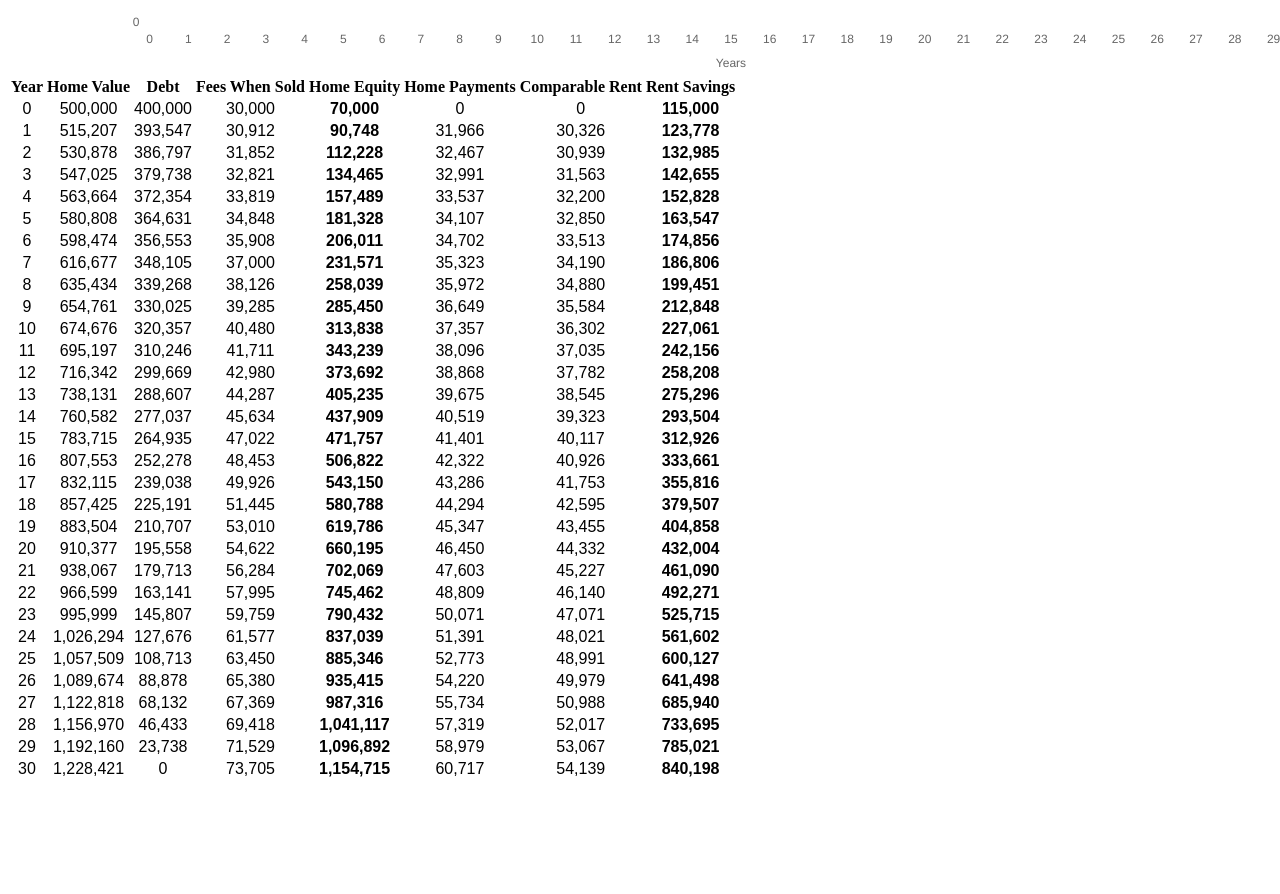
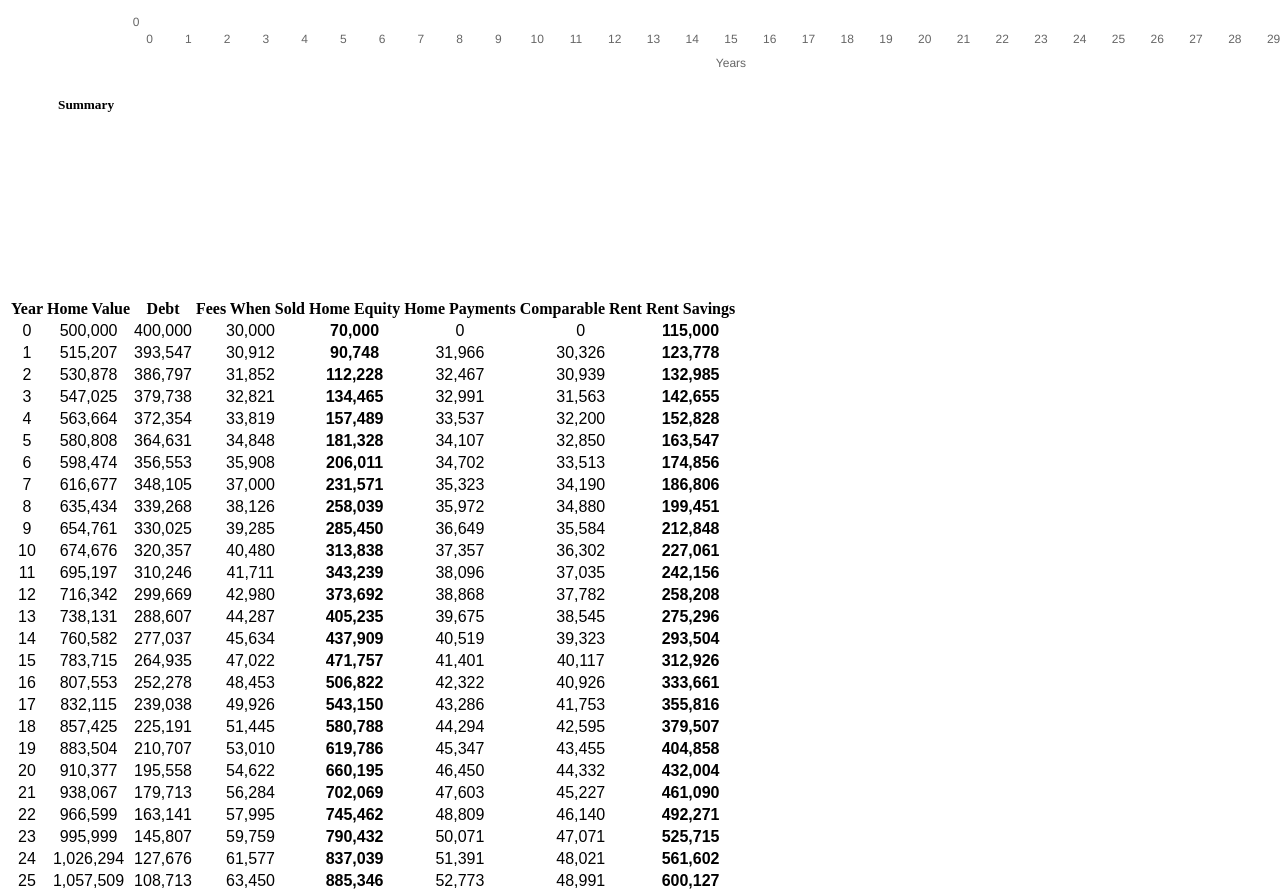
Before and after one commit to darylwada/smart-buy, a React app: page / in a window 1280 px wide. Shown: the part 819-1713 px from the top of the page. Before the commit the page ends 1608 px from the top, so only its background shows below. Built offline with nearby package versions, Linux system fonts and the light colour scheme; the HTML template or start-up script is replaced by a standard one.

Commit message:
Created a Summary component and placed it below the chart. #6

```diff
--- a/client/App.js
+++ b/client/App.js
@@ -5,6 +5,7 @@ import Wizard from './containers/Wizard'
 import DataTable from './components/DataTable'
 import forecastAnnualEquity from './util/calculations'
 import Chart from './containers/Chart'
+import Summary from './components/Summary'
 
 export default class App extends Component {
   constructor(props) {
@@ -52,6 +53,7 @@ export default class App extends Component {
           handleInputChange={this.handleInputChange}>
         </Wizard>
         <Chart data={data}></Chart>
+        <Summary></Summary>
         <DataTable data={data}></DataTable>
       </Container>
     )
--- /dev/null
+++ b/client/components/Summary.js
@@ -0,0 +1,18 @@
+import React from 'react'
+import { Row } from 'reactstrap'
+
+const styles = {
+  row: {
+    width: '100%',
+    minHeight: '200px',
+    padding: '0 50px'
+  }
+}
+
+export default function Summary(props) {
+  return (
+    <Row className="justify-content-center" style={styles.row}>
+      <h5>Summary</h5>
+    </Row>
+  )
+}
```
